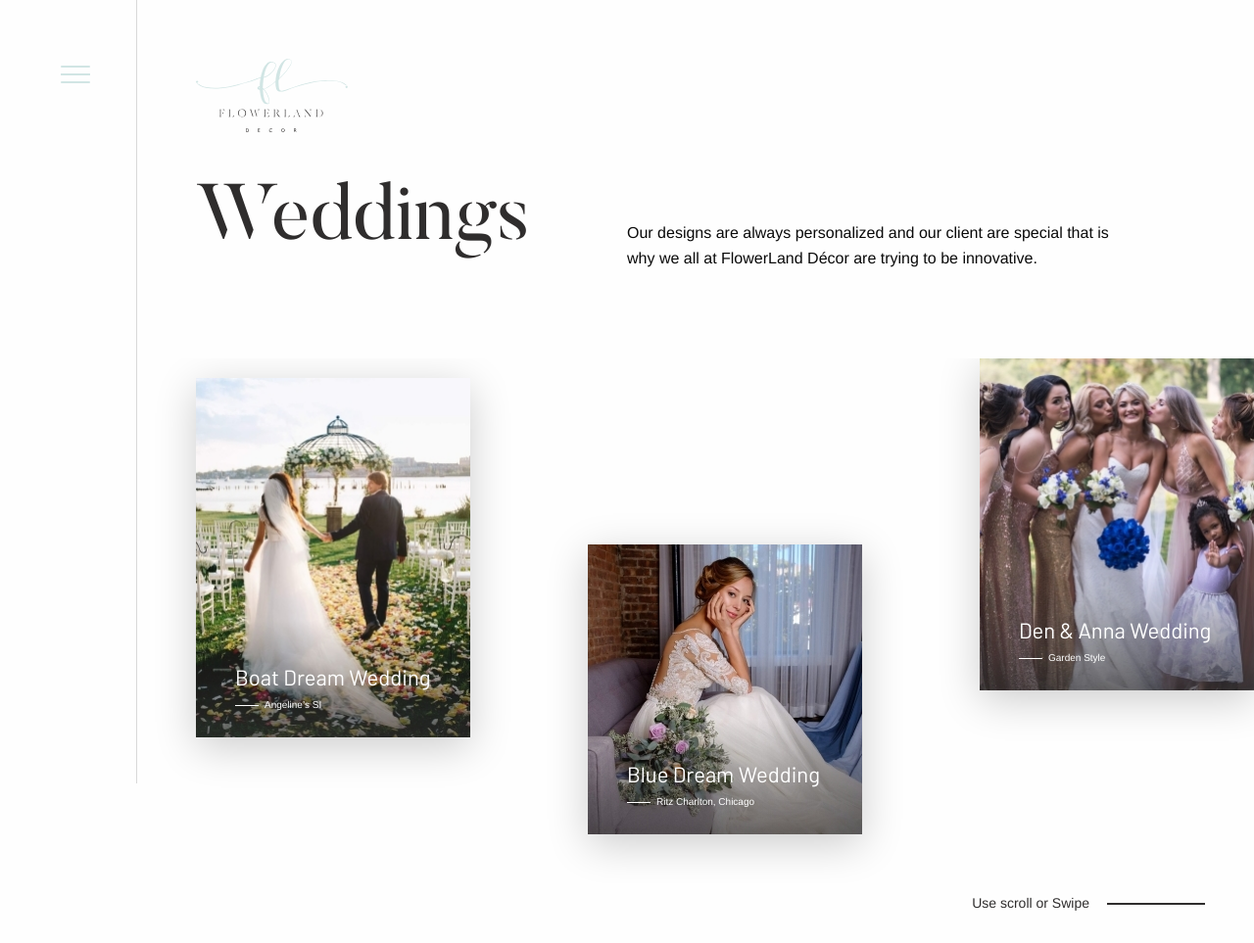
After one commit to Odinokun/flowerland, a Node project: template src/pug/pages/portfolio.pug in a window 1280 px wide. The commit adds this page. Shown: the whole page at 98% size. Run offline with Node 20 templates, Linux system fonts and the light colour scheme; the template is opened without the code that fills it, so the values that code supplies are empty; style sheets or scripts are compiled from the project's sources; some libraries are stand-ins or nearby versions.

Commit message:
did portfolio page

```diff
--- a/gulp/paths/js.foundation.js
+++ b/gulp/paths/js.foundation.js
@@ -14,5 +14,8 @@ module.exports = [
   './src/vendors/jquery.onepage-scroll.js',
 
   // include jquery-ui
-  './src/vendors/jquery-ui.js'
+  './src/vendors/jquery-ui.js',
+
+  // include sly
+  './src/vendors/sly.min.js'
 ];
--- a/src/js/app.js
+++ b/src/js/app.js
@@ -15,4 +15,7 @@ $(function() {
   // begin jquery-ui
   require('./modules/jquery-ui')();
 
+  // begin sly
+  require('./modules/sly')();
+
 });
--- a/src/js/uncompressed.js
+++ b/src/js/uncompressed.js
@@ -8,7 +8,8 @@ $(document).ready(function ($) {
     'index',
     'about',
     'contacts',
-    'schedule'
+    'schedule',
+    'portfolio'
     ]);
 });
 
--- a/src/pug/pages/contacts.pug
+++ b/src/pug/pages/contacts.pug
@@ -15,7 +15,7 @@ block content
       //begin contacts-logo
       .contacts-logo
         .container
-          a(href="/").contacts-logo__logo.logo
+          a(href="/").contacts-logo__logo.logo.logo--red.logo--sm
             include ../elements/logo-svg
       //end contacts-logo
 
--- /dev/null
+++ b/src/pug/pages/portfolio.pug
@@ -0,0 +1,71 @@
+extends ../_template
+
+mixin portfolio-slider__item(pic, title, subtitle)
+  //begin portfolio-slider__item
+  li.portfolio-slider__item
+    a(href="#").portfolio-slider__link
+      .portfolio-slider__link-circle
+    .portfolio-slider__pic
+      img(src="assets/img/portfolio-slide/portfolio-slide-" + pic + ".jpg" alt="portfolio")
+      .portfolio-slider__text
+        h3.portfolio-slider__title #{title}
+        span.portfolio-slider__subtitle #{subtitle}
+  //end portfolio-slider__item
+
+block variables
+  - var title       = 'Weddings | Flowerland decor'
+  - var description = 'Weddings | Flowerland decor'
+  - var ogtitle     = 'Weddings | Flowerland decor'
+  - var ogimage     = 'assets/img/social.jpg'
+
+block content
+  #main-wrap.main-wrap.portfolio
+    include ../sections/aside
+
+    //begin content
+    main.main
+      //begin portfolio__header
+      .portfolio__header
+        .container
+          //begin contacts-logo
+          .portfolio-logo
+            a(href="/").portfolio-logo__logo.logo.logo--green.logo--sm
+              include ../elements/logo-svg
+          //end contacts-logo
+        .container
+          h2.portfolio__title Weddings
+          .portfolio__descr
+            p Our designs are always personalized and our client are special that is why we all at FlowerLand Décor are trying to be innovative.
+      //end portfolio__header
+
+      //begin portfolio__slider
+      .portfolio-slider
+        .container
+          .portfolio-slider__wrap#portfolio-slider__wrap
+            ul.portfolio-slider__list
+              +portfolio-slider__item('01', 'Boat Dream Wedding', 'Angeline’s SI ')
+              +portfolio-slider__item('02', 'Blue Dream Wedding', 'Ritz Charlton, Chicago ')
+              +portfolio-slider__item('03', 'Den & Anna Wedding', 'Garden Style ')
+              +portfolio-slider__item('04', 'Kelly & Victor', 'Ritz Charlton, Chicago')
+              +portfolio-slider__item('01', 'Boat Dream Wedding', 'Angeline’s SI ')
+              +portfolio-slider__item('02', 'Blue Dream Wedding', 'Ritz Charlton, Chicago ')
+              +portfolio-slider__item('03', 'Den & Anna Wedding', 'Garden Style ')
+              +portfolio-slider__item('04', 'Kelly & Victor', 'Ritz Charlton, Chicago')
+              +portfolio-slider__item('01', 'Boat Dream Wedding', 'Angeline’s SI ')
+              +portfolio-slider__item('02', 'Blue Dream Wedding', 'Ritz Charlton, Chicago ')
+              +portfolio-slider__item('03', 'Den & Anna Wedding', 'Garden Style ')
+              +portfolio-slider__item('04', 'Kelly & Victor', 'Ritz Charlton, Chicago')
+              +portfolio-slider__item('01', 'Boat Dream Wedding', 'Angeline’s SI ')
+              +portfolio-slider__item('02', 'Blue Dream Wedding', 'Ritz Charlton, Chicago ')
+              +portfolio-slider__item('03', 'Den & Anna Wedding', 'Garden Style ')
+              +portfolio-slider__item('04', 'Kelly & Victor', 'Ritz Charlton, Chicago')
+            .portfolio-slider__container
+      //end portfolio__slider
+
+      //begin portfolio__footer
+      .portfolio__footer
+        span Use scroll or Swipe
+
+    //end content
+
+  include ../sections/scripts
--- a/src/pug/pages/schedule.pug
+++ b/src/pug/pages/schedule.pug
@@ -15,7 +15,7 @@ block content
       //begin schedule-logo
       .schedule-logo
         .container
-          a(href="/").schedule-logo__logo.logo
+          a(href="/").schedule-logo__logo.logo.logo--green.logo--sm
             include ../elements/logo-svg
       //end schedule-logo
 
--- a/src/pug/sections/about-us.pug
+++ b/src/pug/sections/about-us.pug
@@ -3,7 +3,7 @@
   //begin about-us__left
   .about-us__left
     .about-us__left-inn
-      a(href="/").about-us__logo.logo
+      a(href="/").about-us__logo.logo.logo--red.logo--sm
         include ../elements/logo-svg
       h2.about-us__title About Us
       .about-us__left-text
--- a/src/style/app.scss
+++ b/src/style/app.scss
@@ -23,3 +23,4 @@
 @import 'pages/index';
 @import 'pages/contacts';
 @import 'pages/schedule';
+@import 'pages/portfolio';
--- a/src/style/elements/_logo.scss
+++ b/src/style/elements/_logo.scss
@@ -1,15 +1,43 @@
 .logo {
-  width: 100%;
-  max-width: 230px;
+  width: 230px;
   height: 111px;
+  display: block;
   svg {
-    width: 100%;
-    height: 100%;
+    width: 230px;
+    height: 111px;
   }
-  #logo-pic {
+  .logo-pic {
     fill: #d1e5e4;
   }
-  #logo-text {
+  .logo-text {
     fill: #fff;
   }
 }
+
+.logo--sm {
+  width: 155px;
+  height: 75px;
+  svg {
+    width: 155px;
+    height: 75px;
+  }
+}
+
+.logo--red {
+  .logo-pic {
+    fill: #b3867c;
+    background-image: linear-gradient(to right, #fdcac0 0%, #b3867c 100%);
+  }
+  .logo-text {
+    fill: #2f2d2d;
+  }
+}
+
+.logo--green {
+  .logo-pic {
+    fill: #d1e5e4;
+  }
+  .logo-text {
+    fill: #2f2d2d;
+  }
+}
--- a/src/style/pages/_contacts.scss
+++ b/src/style/pages/_contacts.scss
@@ -19,24 +19,17 @@
   position: absolute;
   top: 50px;
   left: 100px;
-  width: 155px;
-  height: 75px;
 
   @include max(1300) {
     left: 160px;
   }
+
   @include max(1020) {
     left: 100px;
   }
+
   @include max(576) {
     left: 80px;
-  }
-  .logo-pic {
-    fill: #b3867c;
-    background-image: linear-gradient(to right, #fdcac0 0%, #b3867c 100%);
-  }
-  .logo-text {
-    fill: #2f2d2d;
   }
 }
 
--- /dev/null
+++ b/src/style/pages/_portfolio.scss
@@ -0,0 +1,236 @@
+.portfolio {
+  .main {
+    display: flex;
+    flex-direction: column;
+  }
+}
+
+.portfolio-logo {
+  margin-top: 50px;
+  margin-bottom: 30px;
+}
+
+.portfolio__header {
+  margin-bottom: 70px;
+  .container {
+    display: flex;
+    justify-content: space-between;
+    align-items: flex-start;
+
+    @include max(760) {
+      flex-wrap: wrap;
+    }
+  }
+}
+
+.portfolio__title {
+  font-size: 80px;
+  line-height: 1;
+  flex: none;
+  margin-bottom: 0;
+  padding-right: 30px;
+  color: #2f2d2d;
+
+  @include max(960) {
+    font-size: 60px;
+  }
+  @include max(576) {
+    font-size: 50px;
+  }
+  @include max(425) {
+    font-size: 40px;
+  }
+}
+
+.portfolio__descr {
+  width: 100%;
+  max-width: 570px;
+  margin-top: 40px;
+  padding-right: 50px;
+
+  @include max(1200) {
+    padding-right: 0;
+  }
+  @include max(960) {
+    margin-top: 35px;
+  }
+}
+
+.portfolio__body {
+  height: 400px;
+  background-color: tomato;
+}
+
+.portfolio-slider {
+  overflow: hidden;
+  .container {
+    padding-top: 0;
+    padding-bottom: 0;
+  }
+}
+
+.portfolio-slider__wrap {
+  overflow: visible !important;
+}
+
+.portfolio-slider__list {
+  position: relative;
+  display: flex;
+  align-items: flex-start;
+  margin: 0;
+  padding: 0;
+  list-style: none;
+}
+
+.portfolio-slider__item {
+  position: relative;
+  flex: none;
+  width: 280px;
+  margin: 0 120px 50px 0;
+  padding: 0;
+  cursor: pointer;
+  box-shadow: 0 10px 40px rgba(0, 0, 0, .2);
+
+  @include max(1200) {
+    margin: 0 80px 50px 0;
+  }
+  @include max(900) {
+    width: 220px;
+    margin: 0 50px 50px 0;
+  }
+  @include max(500) {
+    width: 180px;
+    margin: 0 30px 50px 0;
+  }
+
+  &:nth-child(1n) {
+    margin-top: 20px;
+  }
+  &:nth-child(2n) {
+    margin-top: 190px;
+  }
+  &:nth-child(3n) {
+    margin-top: 0;
+  }
+  &:nth-child(4n) {
+    margin-top: 180px;
+  }
+}
+
+.portfolio-slider__link {
+  position: absolute;
+  z-index: 1;
+  top: 0;
+  right: 0;
+  bottom: 0;
+  left: 0;
+  margin: auto;
+  &:hover {
+    .portfolio-slider__link-circle {
+      transform: scale(1);
+    }
+  }
+}
+
+.portfolio-slider__link-circle {
+  position: absolute;
+  right: 0;
+  bottom: -28px;
+  left: 0;
+  width: 56px;
+  height: 56px;
+  margin: auto;
+  transition: transform .5s;
+  transform: scale(0);
+  border-radius: 50%;
+  background-image: linear-gradient(180deg, #e1b0a6 0%, #fdcac0 100%);
+
+  will-change: transform;
+
+  &::before,
+  &::after {
+    position: absolute;
+    top: 0;
+    right: 0;
+    bottom: 0;
+    left: 0;
+    width: 22px;
+    height: 2px;
+    margin: auto;
+    content: '';
+    border-radius: 1px;
+    background-color: #fff;
+  }
+  &::before {
+    transform: rotate(90deg);
+  }
+}
+
+.portfolio-slider__pic {
+  position: relative;
+  overflow: hidden;
+  width: 100%;
+  img {
+    display: block;
+    width: 100%;
+  }
+}
+
+.portfolio-slider__text {
+  position: absolute;
+  top: auto;
+  bottom: 25px;
+  left: 40px;
+}
+
+.portfolio-slider__title {
+  font-family: $font;
+  font-size: 22px;
+  line-height: 1;
+  color: #fff;
+}
+
+.portfolio-slider__subtitle {
+  font-size: 10px;
+  position: relative;
+  display: block;
+  padding-left: 30px;
+  color: #fff;
+  &::before {
+    position: absolute;
+    top: 0;
+    bottom: 0;
+    left: 0;
+    width: 24px;
+    height: 1px;
+    margin: auto;
+    content: '';
+    background-color: #fff;
+  }
+}
+
+.portfolio__footer {
+  display: flex;
+  justify-content: flex-end;
+  margin-top: auto;
+  padding: 10px 50px 30px 0;
+  span {
+    font-size: 14px;
+    position: relative;
+    display: block;
+    padding-right: 118px;
+    color: #2f2d2d;
+
+    &::before {
+      position: absolute;
+      top: 0;
+      right: 0;
+      bottom: 0;
+      width: 100px;
+      height: 2px;
+      margin: auto;
+      content: '';
+      background-color: #2f2d2d;
+    }
+  }
+}
--- a/src/style/pages/_schedule.scss
+++ b/src/style/pages/_schedule.scss
@@ -20,23 +20,17 @@
   position: absolute;
   top: 50px;
   left: 100px;
-  width: 155px;
-  height: 75px;
 
   @include max(1300) {
     left: 160px;
   }
+
   @include max(1020) {
     left: 100px;
   }
+
   @include max(576) {
     left: 80px;
-  }
-  .logo-pic {
-    fill: #d1e5e4;
-  }
-  .logo-text {
-    fill: #2f2d2d;
   }
 }
 
@@ -65,9 +59,11 @@
   @include max(1200) {
     padding: 25px 50px;
   }
+
   @include max(650) {
     padding: 10px;
   }
+
   &::before,
   &::after {
     position: absolute;
@@ -80,6 +76,7 @@
       width: 50px;
       height: 100px;
     }
+
     @include max(650) {
       display: none;
     }
@@ -125,9 +122,11 @@
     font-size: 50px;
     line-height: 50px;
   }
+
   @include max(760) {
     font-size: 40px;
   }
+
   @include max(425) {
     font-size: 32px;
     line-height: 40px;
@@ -140,6 +139,7 @@
   @include max(900) {
     padding: 35px 20px;
   }
+
   @include max(650) {
     padding: 20px 10px 35px 10px;
   }
@@ -170,6 +170,7 @@
   @include max(900) {
     width: 46%;
   }
+
   @include max(650) {
     width: 100%;
   }
@@ -184,6 +185,7 @@
   @include max(650) {
     right: 40px;
   }
+
   @include max(576) {
     right: 25px;
   }
@@ -252,6 +254,7 @@
   @include max(375) {
     padding: 0 70px;
   }
+
   a,
   button,
   input {
--- a/src/style/sections/_about-us.scss
+++ b/src/style/sections/_about-us.scss
@@ -66,19 +66,10 @@
 }
 
 .about-us__logo {
-  max-width: 155px;
-  height: 75px;
   margin-bottom: 90px;
 
   @include max(576) {
     margin-bottom: 50px;
-  }
-  .logo-pic {
-    fill: #b3867c;
-    background-image: linear-gradient(to right, #fdcac0 0%, #b3867c 100%);
-  }
-  .logo-text {
-    fill: #2f2d2d;
   }
 }
 
@@ -101,6 +92,7 @@
   @include max(1020) {
     padding-right: 0;
   }
+
   p {
     font-size: 16px;
     line-height: 26px;
@@ -135,6 +127,7 @@
     max-width: 200px;
     padding: 150px 0;
   }
+
   p {
     font-family: $font-bsb;
     font-size: 42px;
@@ -144,6 +137,7 @@
     @include max(576) {
       font-size: 30px;
     }
+
     span {
       text-decoration: underline;
     }
```
Also changed, not shown: src/js/modules/sly.js (added, +24 -0 lines), src/style/sections/_index-slider.scss (+14 -0 lines), src/img/portfolio-slide/portfolio-slide-01.jpg (added), src/img/portfolio-slide/portfolio-slide-02.jpg (added), src/img/portfolio-slide/portfolio-slide-03.jpg (added), src/img/portfolio-slide/portfolio-slide-04.jpg (added), src/vendors/sly.min.js (added).
